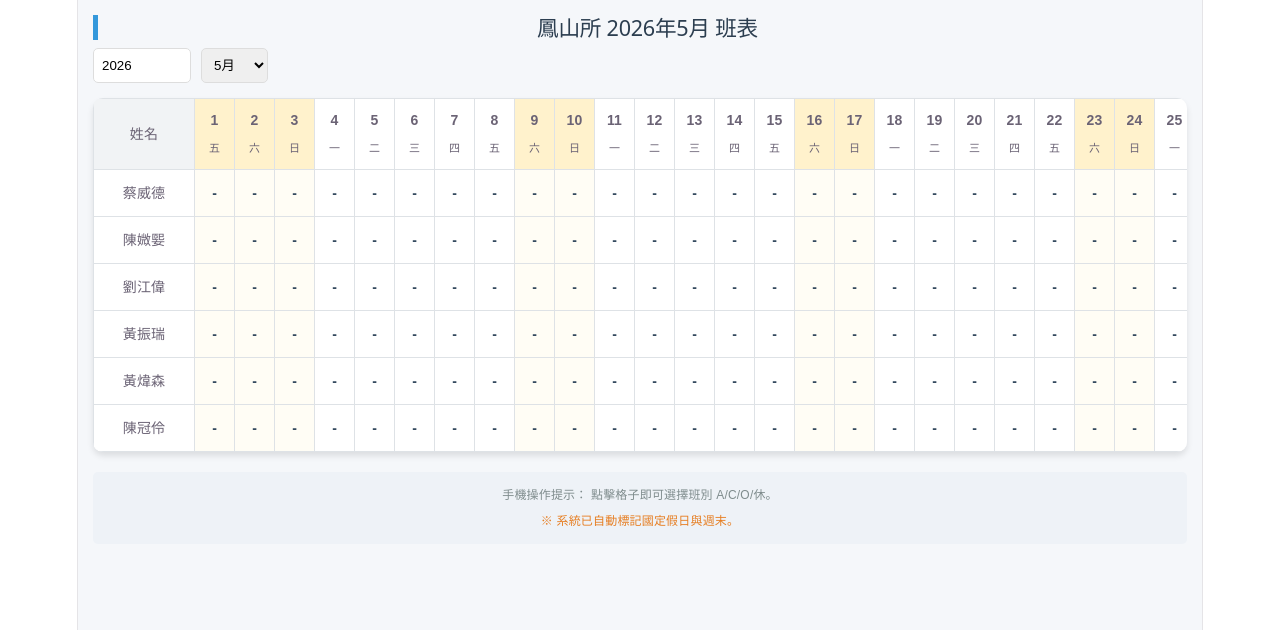
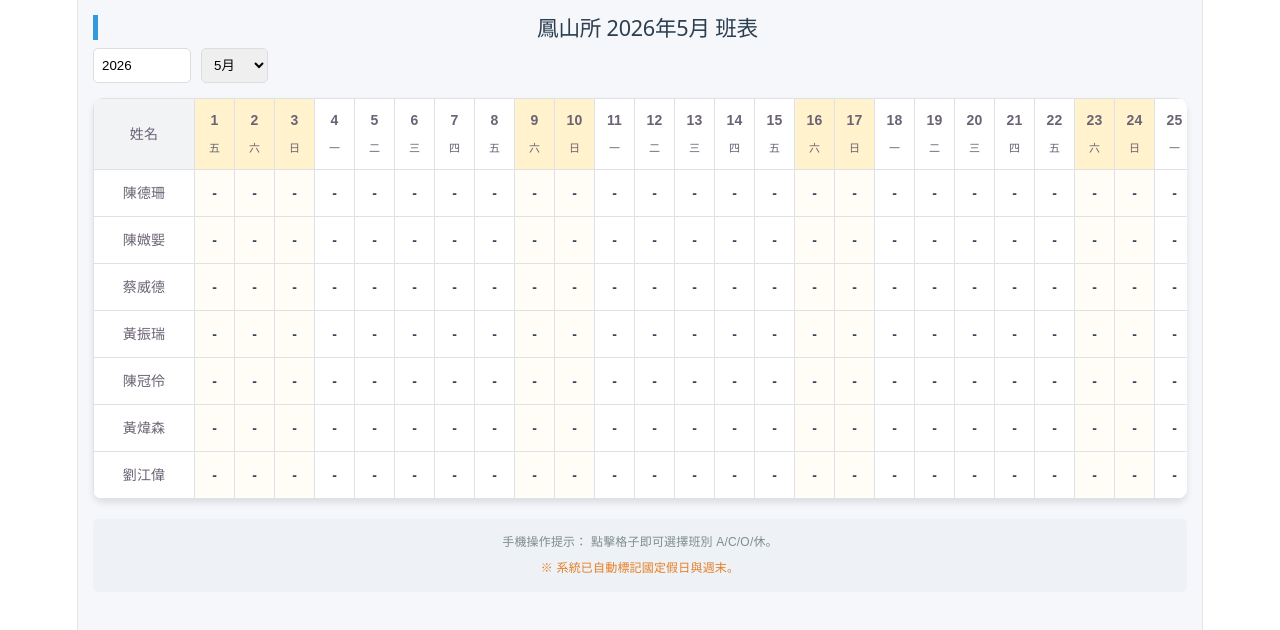
Before and after one commit to subarudms/fengshan-app, a React (Vite) app: page / in a window 1280 px wide. Shown: the top 630 px of the page. Built offline with nearby package versions, Linux system fonts and the light colour scheme.

Commit message:
Update App.jsx

```diff
--- a/src/App.jsx
+++ b/src/App.jsx
@@ -6,14 +6,14 @@ const App = () => {
   const [days, setDays] = useState([]);
 
   // --- 後台管理區：在此修改員工名單 ---
-  const employees = ["蔡威德", "陳媺媐", "劉江偉", "黃振瑞","黃煒森","陳冠伶"];
+  const employees = ["陳德珊", "陳媺媐", "蔡威德", "黃振瑞","陳冠伶","黃煒森","劉江偉"];
 
   // --- 下拉選單設定：在此修改班別選項 ---
   const shiftOptions = [
     { label: "-", value: "" },
-    { label: "A", value: "早" },
-    { label: "C", value: "晚" },
-    { label: "O", value: "全" },
+    { label: "早", value: "早" },
+    { label: "晚", value: "晚" },
+    { label: "全", value: "全" },
     { label: "休", value: "休" }
   ];
 
```
